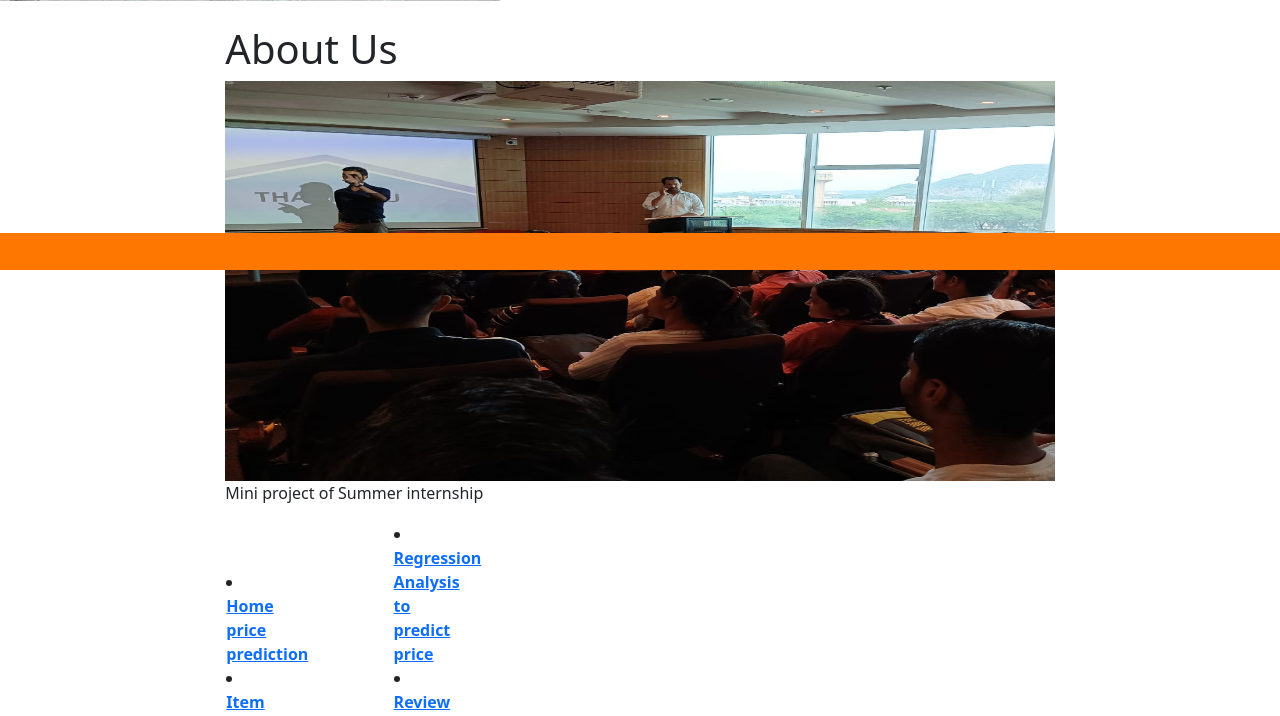
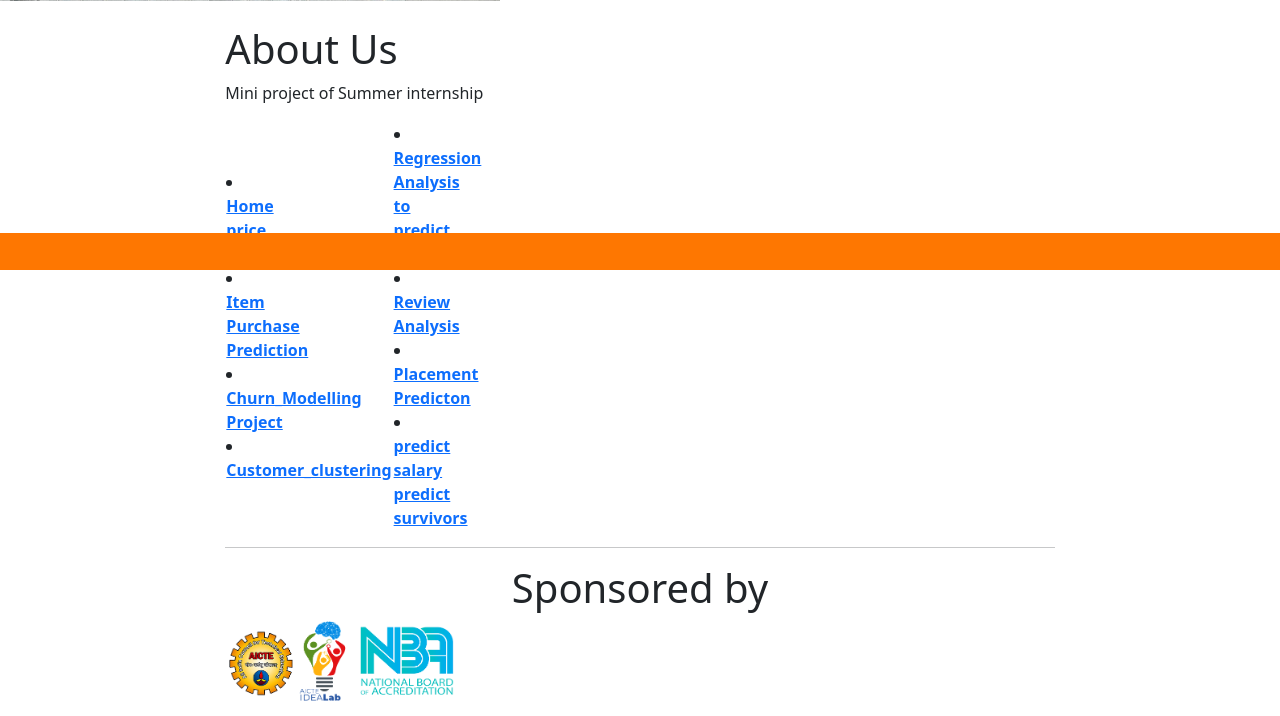
Before and after one commit to KritikaTiwari/major-project-, a Flask app: page /projects in a window 1280 px wide. Shown: the part 527-1243 px from the top of the page. Run offline with Flask 2, Linux system fonts and the light colour scheme; lists and menus that the app fills with data are empty; parts of the project's set-up code (start-up, migrations or seed data) failed here and were passed over; some libraries are stand-ins or nearby versions.

Commit message:
Update projects.html

```diff
--- a/templates/projects.html
+++ b/templates/projects.html
@@ -68,9 +68,7 @@
 
              <!-- Wrapper for slides -->
               <div class="carousel-inner" role="listbox">
-                <div class="item active">
-                  <img src="static/image/picc.jpeg" class="img-responsive" style="width:1000px;height:400px;">
-                </div>
+
 
                 <div class="item">
 
@@ -140,9 +138,6 @@
         </tr>
     </table>
 
-<div style="width:1500px">
-<img src="{{ url_for('static',filename = 'image/ezgif.com-gif-maker (1).gif')}}" style="width:1500px; height:200px;">
-</div>
 <div>
     <div class="col-foot-12">
         <hr>
```
